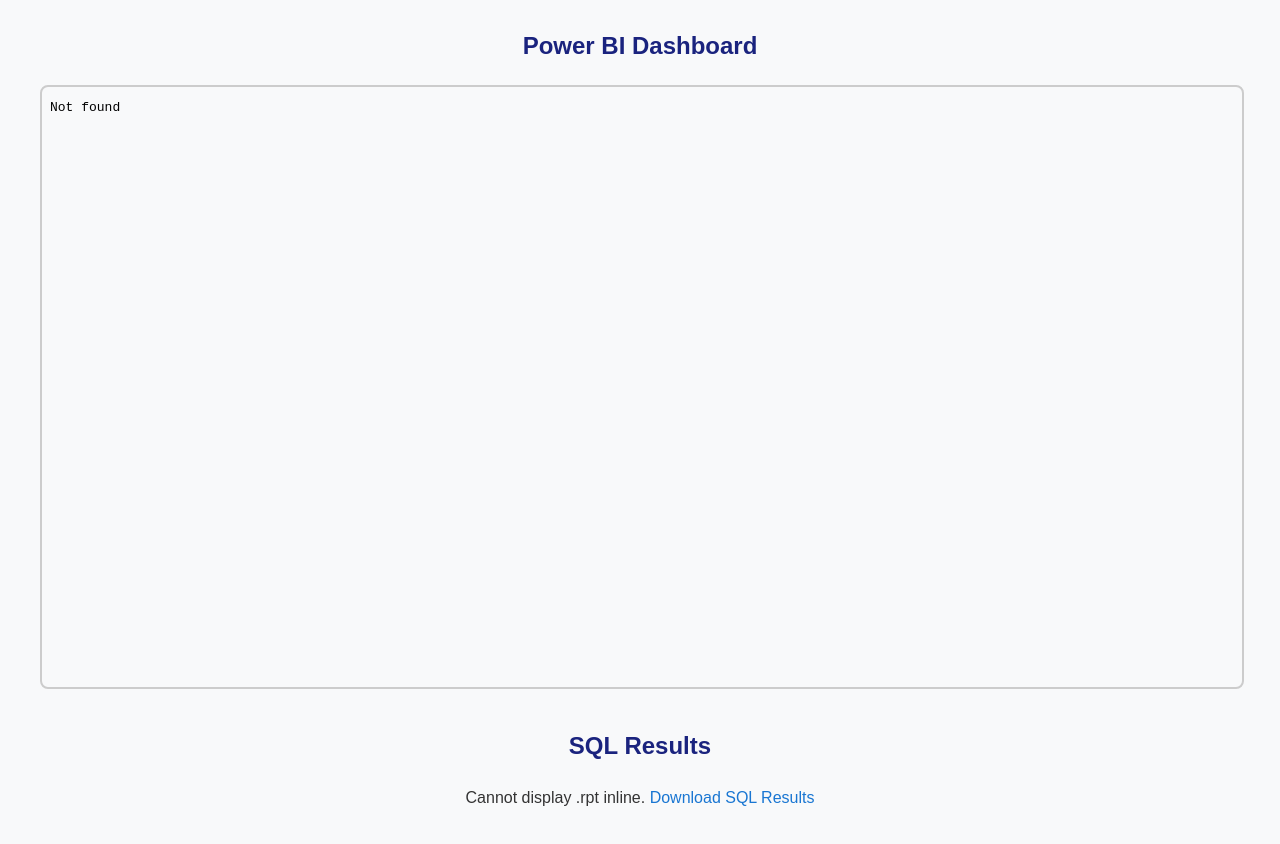
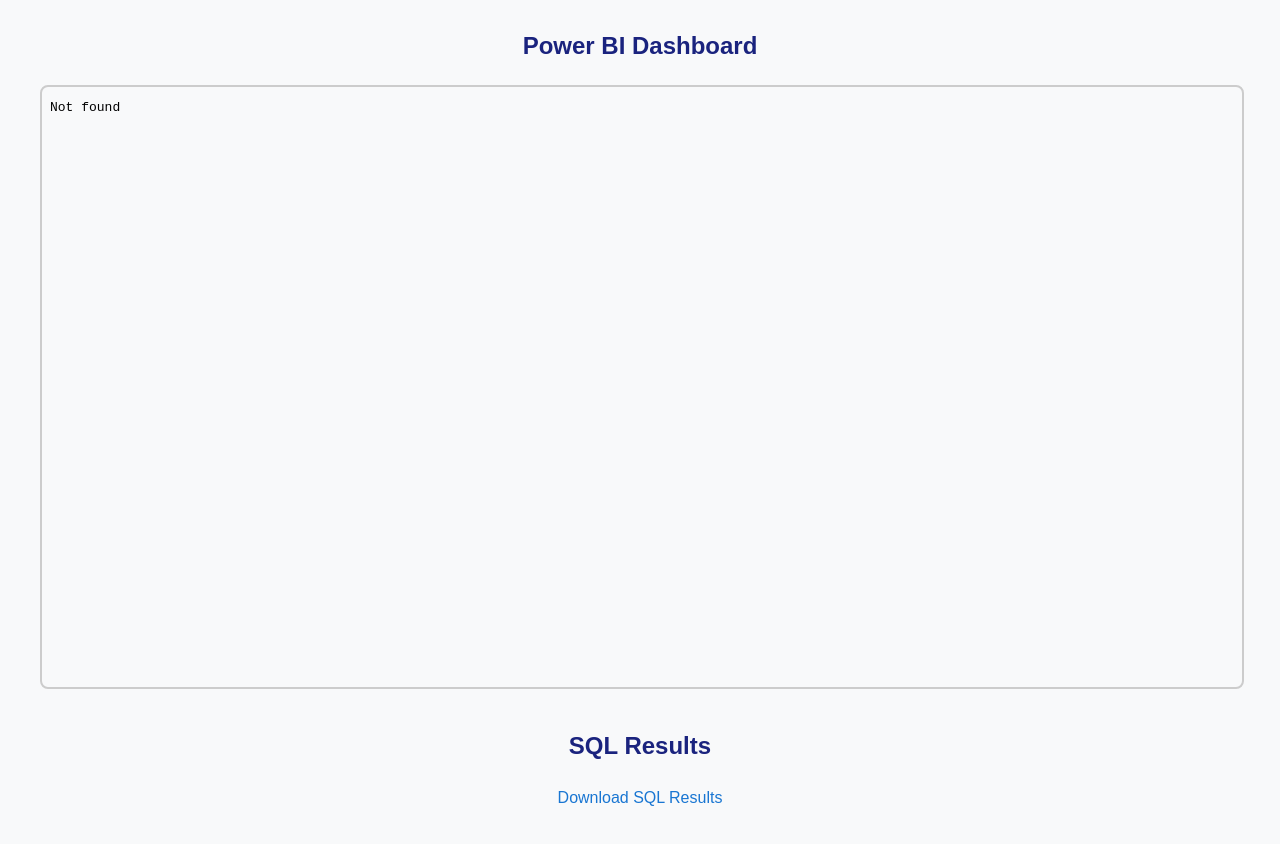
Before and after one commit to AlbertAbraham11/coffeesallesanalysis.github.io, a plain HTML site: page index.html in a window 1280 px wide. Shown: the part 94-938 px from the top of the page. Drawn offline with Linux system fonts and the light colour scheme.

Commit message:
Update index.html

```diff
--- a/index.html
+++ b/index.html
@@ -51,7 +51,7 @@
   <div class="dashboard">
     <h2>SQL Results</h2>
     <div class="fallback">
-      <p>Cannot display .rpt inline. <a href="COFFEE SALES ANALYSIS.rpt" target="_blank">Download SQL Results</a></p>
+      <p><a href="COFFEE SALES ANALYSIS.rpt" target="_blank">Download SQL Results</a></p>
     </div>
   </div>
 </body>
```
